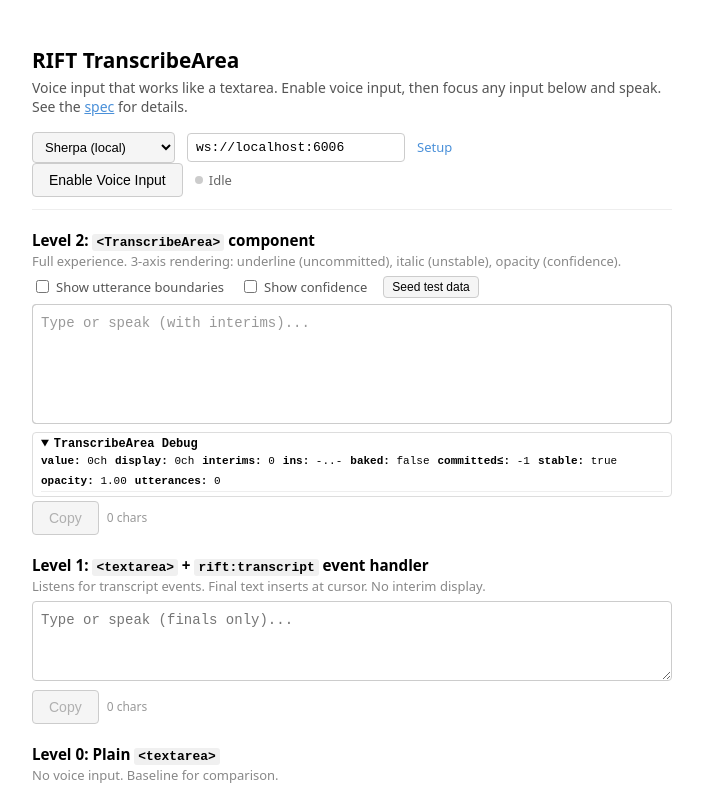
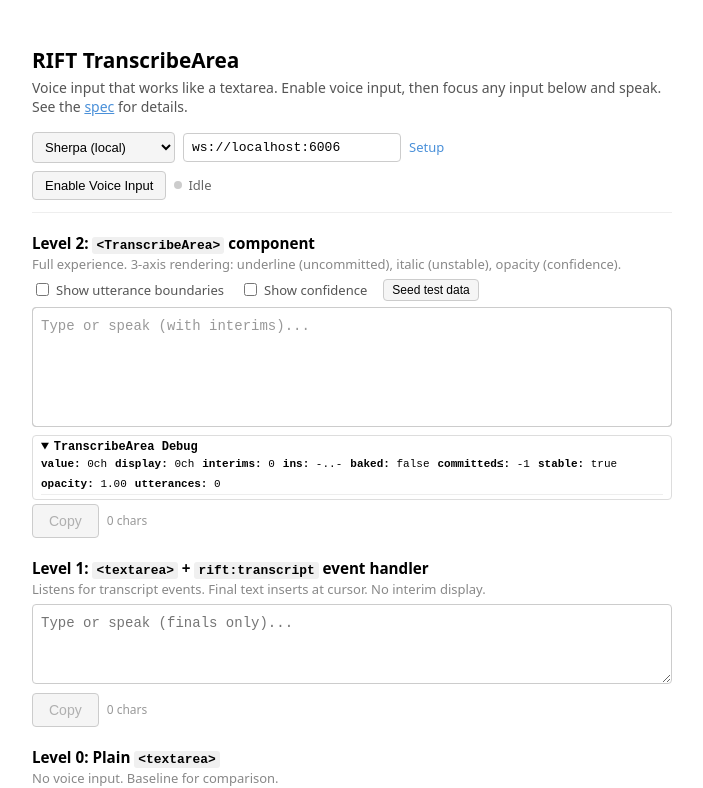
Before and after one commit to Leftium/rift-transcription, a SvelteKit app: page / in a window 1280 px wide. Shown: the top 788 px of the page, without its empty margins (288-991 px from the left). Built offline with nearby package versions, Linux system fonts and the light colour scheme; what wellcrafted would draw is missing.

Commit message:
fix: align button sizing with other controls and add row spacing

```diff
--- a/src/routes/+page.svelte
+++ b/src/routes/+page.svelte
@@ -299,23 +299,24 @@
 	.controls {
 		display: flex;
 		align-items: center;
-		gap: 12px;
+		gap: 8px;
 		flex-wrap: wrap;
+		margin-bottom: 8px;
 	}
 
-	.controls + .controls {
+	.controls:last-of-type {
 		margin-bottom: 20px;
 		padding-bottom: 12px;
 		border-bottom: 1px solid #eee;
 	}
 
 	button {
-		padding: 8px 16px;
+		padding: 6px 12px;
 		border: 1px solid #ccc;
 		border-radius: 4px;
 		background: #f5f5f5;
 		cursor: pointer;
-		font-size: 14px;
+		font-size: 13px;
 	}
 
 	button:hover {
```
